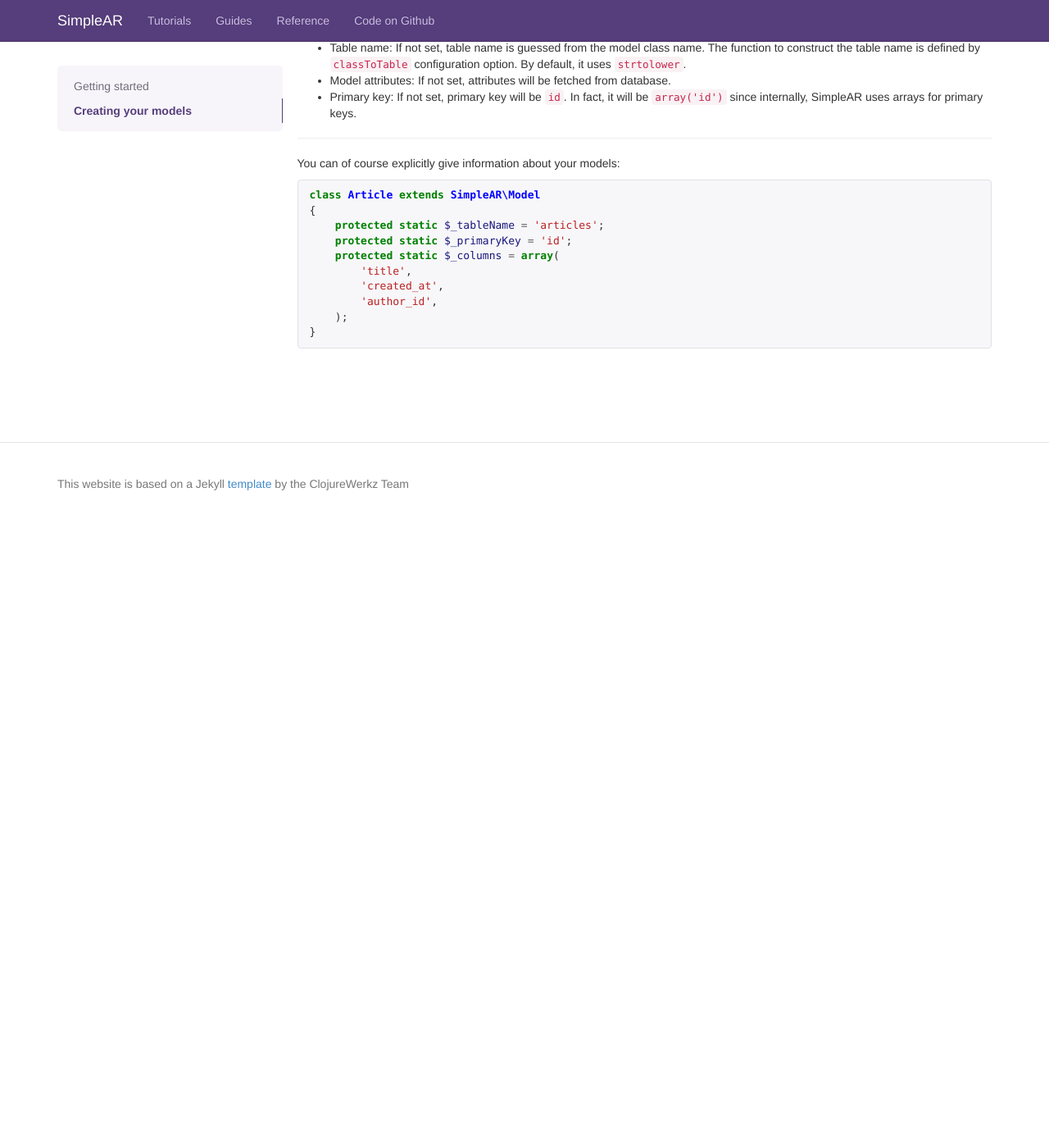
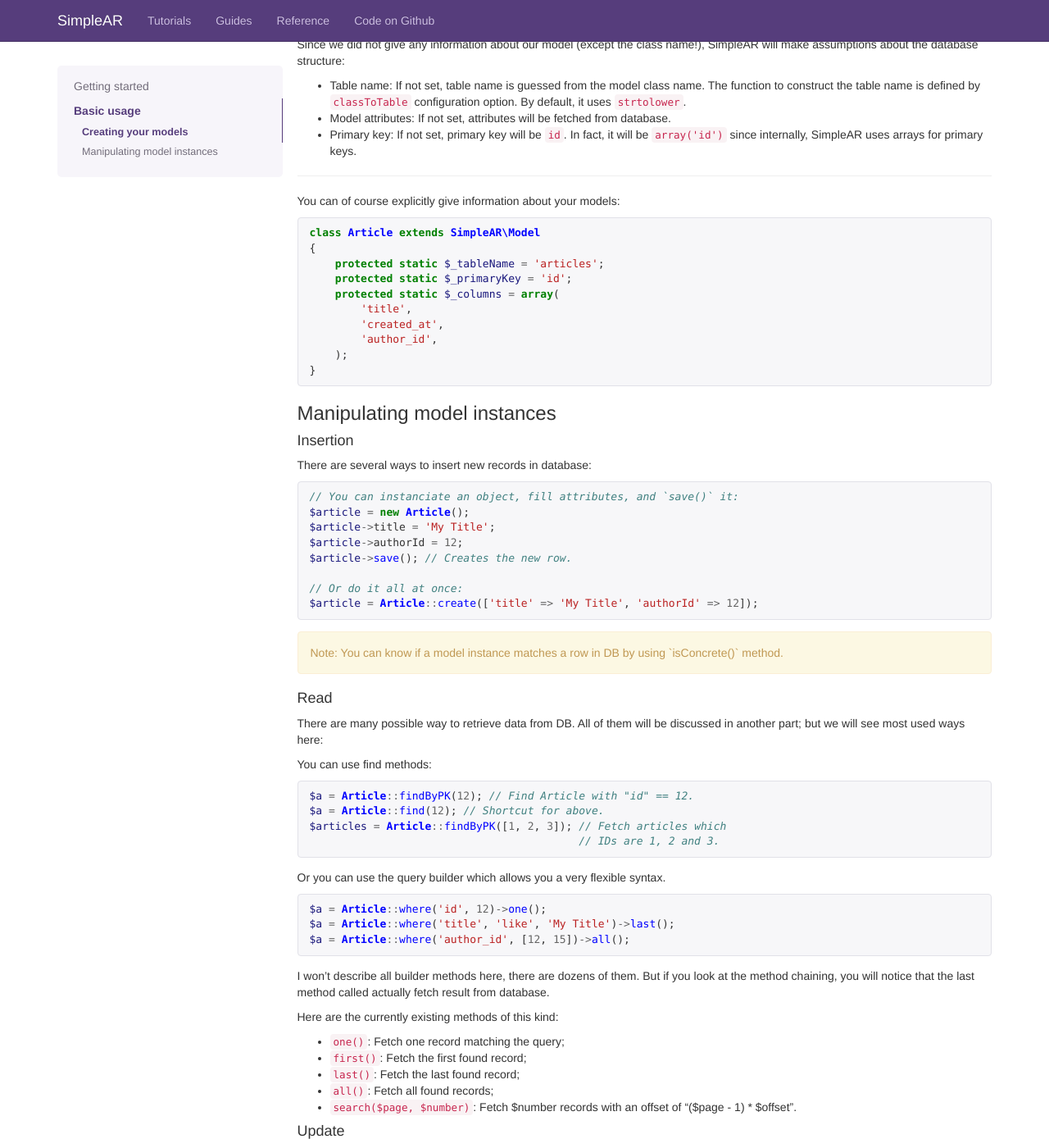
Before and after one commit to Lebugg/SimpleAR, a Jekyll site: the page built from articles/tutorials.md, in a window 1280 px wide and 1400 px high, scrolled down 1229 px. Shown: the whole window at 82% size. Built offline with Jekyll 4.4.1, drawn with Linux system fonts in a browser that asks for light colours; some web fonts are replaced; Markdown is read by kramdown in place of the engine named in the settings; before the commit the page ends 1859 px from its top, so only the background shows below that; some of the changed text lies outside the part shown.

Commit message:
Model manipulation

```diff
--- a/articles/tutorials.md
+++ b/articles/tutorials.md
@@ -2,7 +2,6 @@
 title: "SimpleAR: Tutorials"
 layout: article
 ---
-
 
 ## Getting started
 
@@ -54,7 +53,9 @@ $app = new SimpleAR($cfg);
 There are several configuration options available. You can refer to
 configuration section to find a list of all options.
 
-## Creating your models
+## Basic usage
+
+### Creating your models
 
 Now that SimpleAR is installed and configured, we are able to create our models!
 
@@ -82,12 +83,12 @@ $article->delete();
 Since we did not give any information about our model (except the class name!),
 SimpleAR will make assumptions about the database structure:
 
-* Table name: If not set, table name is guessed from the model class
+ * Table name: If not set, table name is guessed from the model class
 name. The function to construct the table name is defined by `classToTable`
 configuration option. By default, it uses
 [`strtolower`](http://php.net/manual/function.strtolower.php).
-* Model attributes: If not set, attributes will be fetched from database.
-* Primary key: If not set, primary key will be `id`. In fact, it will be
+ * Model attributes: If not set, attributes will be fetched from database.
+ * Primary key: If not set, primary key will be `id`. In fact, it will be
 `array('id')` since internally, SimpleAR uses arrays for primary keys.
 
 * * *
@@ -106,3 +107,84 @@ class Article extends SimpleAR\Model
     );
 }
 {% endhighlight %}
+
+### Manipulating model instances
+
+#### Insertion
+
+There are several ways to insert new records in database:
+
+{% highlight php startinline %}
+// You can instanciate an object, fill attributes, and `save()` it:
+$article = new Article();
+$article->title = 'My Title';
+$article->authorId = 12;
+$article->save(); // Creates the new row.
+
+// Or do it all at once:
+$article = Article::create(['title' => 'My Title', 'authorId' => 12]);
+{% endhighlight %}
+
+<p class="alert alert-warning">
+    Note: You can know if a model instance matches a row in DB by using
+    `isConcrete()` method.
+</p>
+
+#### Read
+
+There are many possible way to retrieve data from DB. All of them will be
+discussed in another part; but we will see most used ways here:
+
+You can use find methods:
+
+{% highlight php startinline %}
+$a = Article::findByPK(12); // Find Article with "id" == 12.
+$a = Article::find(12); // Shortcut for above.
+$articles = Article::findByPK([1, 2, 3]); // Fetch articles which
+                                          // IDs are 1, 2 and 3.
+{% endhighlight %}
+
+Or you can use the query builder which allows you a very flexible syntax.
+{% highlight php startinline %}
+$a = Article::where('id', 12)->one();
+$a = Article::where('title', 'like', 'My Title')->last();
+$a = Article::where('author_id', [12, 15])->all();
+{% endhighlight %}
+
+I won't describe all builder methods here, there are dozens of them. But if you
+look at the method chaining, you will notice that the last method called
+actually fetch result from database.
+
+Here are the currently existing methods of this kind:
+
+* `one()`: Fetch one record matching the query;
+* `first()`: Fetch the first found record;
+* `last()`: Fetch the last found record;
+* `all()`: Fetch all found records;
+* `search($page, $number)`: Fetch $number records with an offset of "($page - 1) *
+$offset".
+
+#### Update
+
+Update a model instance:
+
+{% highlight php startinline %}
+$article = Article::find(12);
+$article->title = 'Other Title';
+$article->save();
+{% endhighlight %}
+
+You can update several attributes at once with `set()` method:
+{% highlight php startinline %}
+$article->set(['title' => 'A Title', 'author_id' => 14]);
+$article->save();
+{% endhighlight %}
+
+SimpleAR intends to use method chaining. Thus, you are able to do the following:
+{% highlight php startinline %}
+Article::find(12)
+    ->set(['title' => 'A Title'])
+    ->save();
+{% endhighlight %}
+
+#### Delete
```
